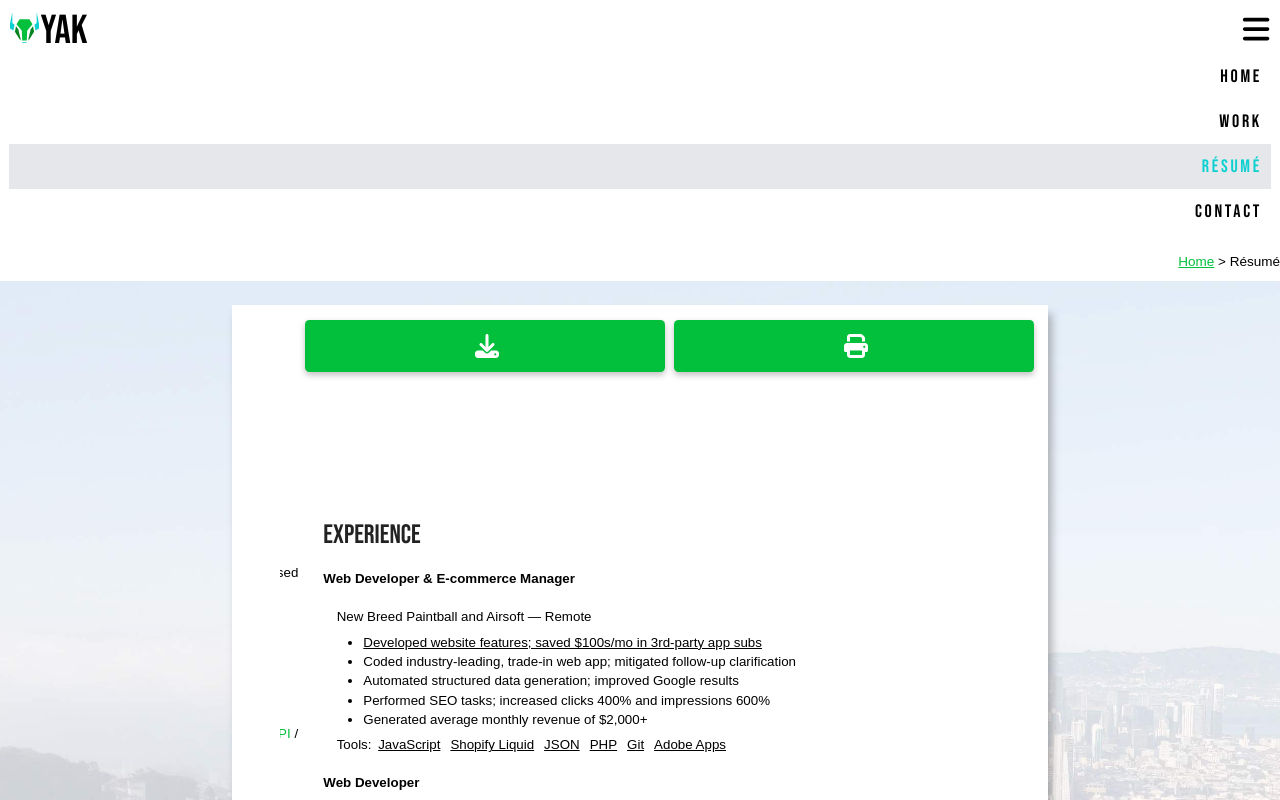
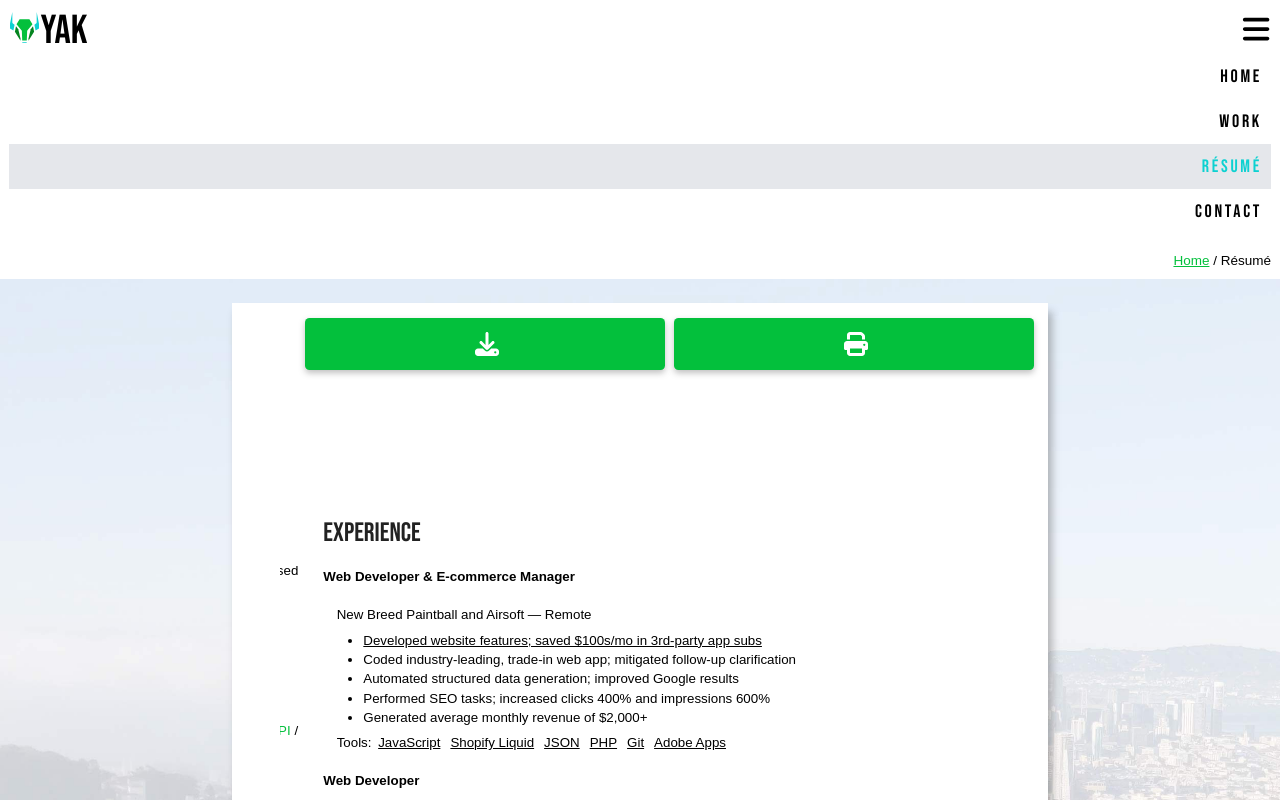
Before and after one commit to yak-was-here/yak-was-here, a Next.js app: page /resume in a window 1280 px wide. Shown: the top 800 px of the page. Built offline with nearby package versions, Linux system fonts and the light colour scheme.

Commit message:
Update Breadcrumbs comp

```diff
--- a/components/Breadcrumbs.tsx
+++ b/components/Breadcrumbs.tsx
@@ -9,13 +9,16 @@ type Crumb = {
 
 function Breadcrumbs({ trail, className = "" }: { trail: Array<Crumb>; className?: string }) {
 	return (
-		<section className={`max-width breadcrumbs ${className}`}>
+		<div className={`max-width flex flex-wrap content-around items-center justify-end text-xs p-2 ${className}`}>
 			{trail.map((link, index, ar) => {
 				return (
 					<React.Fragment key={link.text}>
 						{ar.length - 1 !== index ? (
 							<>
-								<Link href={link.link}>{link.text}</Link>&nbsp;&gt;&nbsp;
+								<Link href={link.link} className="underline">
+									{link.text}
+								</Link>
+								&nbsp;&#47;&nbsp;
 							</>
 						) : (
 							<>{link.text}</>
@@ -23,7 +26,7 @@ function Breadcrumbs({ trail, className = "" }: { trail: Array<Crumb>; className
 					</React.Fragment>
 				);
 			})}
-		</section>
+		</div>
 	);
 }
 
--- a/styles/globals.css
+++ b/styles/globals.css
@@ -446,20 +446,6 @@ main p.subtitle {
 	box-shadow: 5px 5px 5px 0px rgba(0, 0, 0, 0.4);
 }
 
-.breadcrumbs {
-	font-size: 0.75rem;
-	padding: var(--space-unit) 0;
-	display: flex;
-	flex-wrap: wrap;
-	justify-content: flex-end;
-	align-items: center;
-	align-content: space-around;
-}
-
-.breadcrumbs a {
-	text-decoration: underline;
-}
-
 code {
 	background-color: #424242;
 	color: #e99f00;
```
